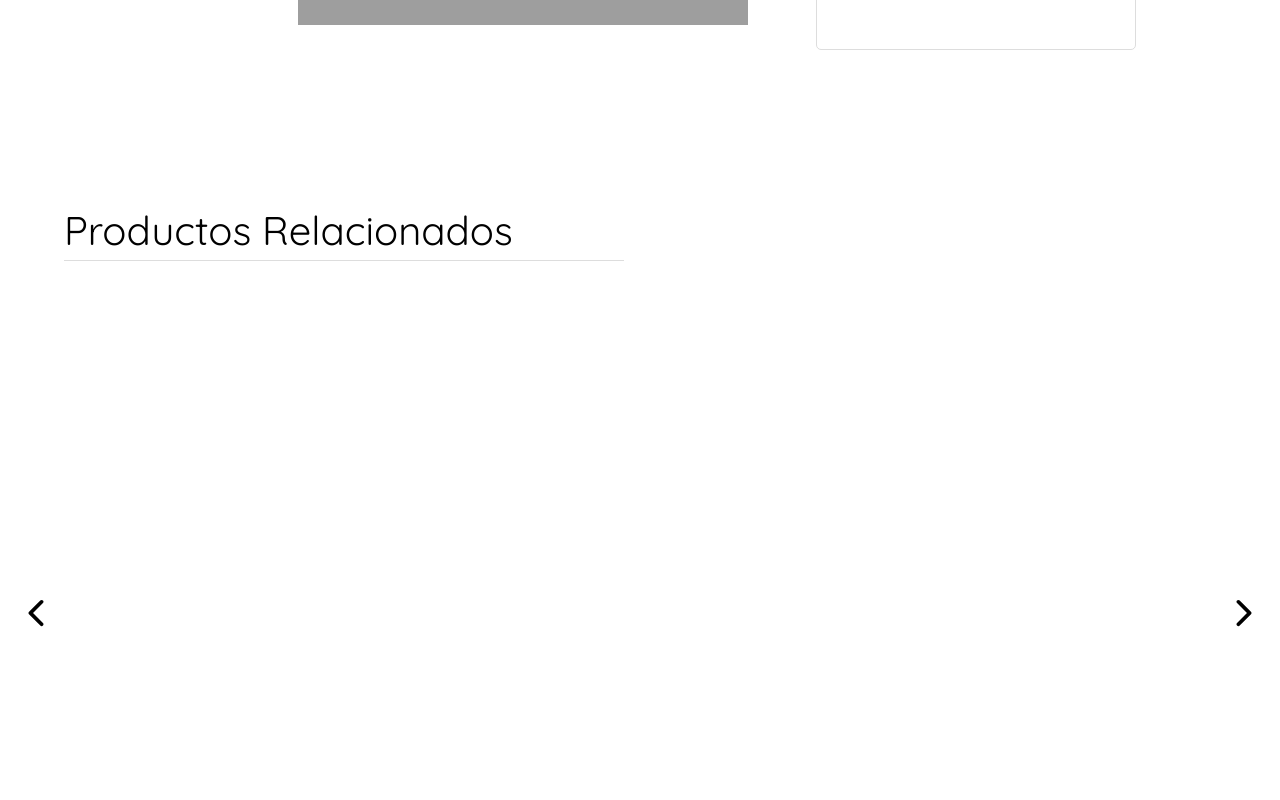
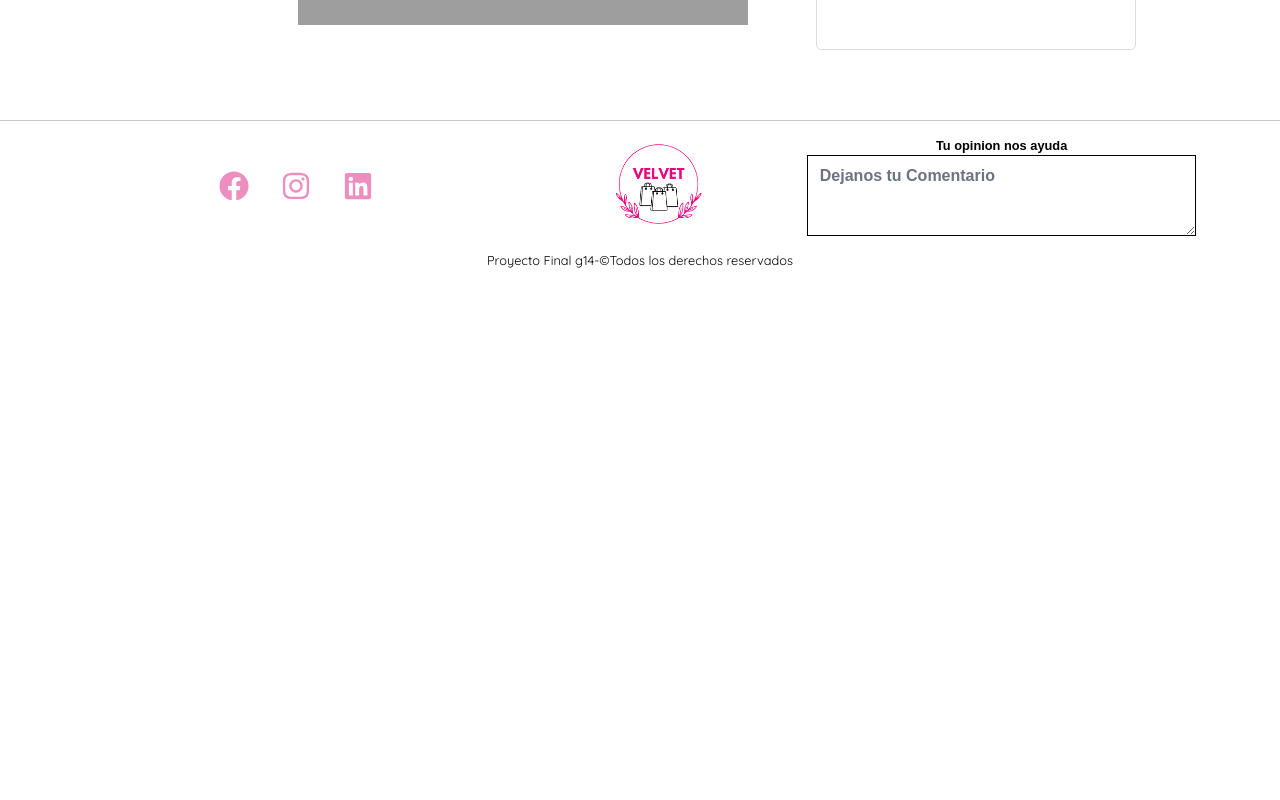
Before and after one commit to RodriguezLorena/proyectofinalG15, a React (Create React App) app: page /product/1 in a window 1280 px wide. Shown: the part 620-1420 px from the top of the page. After the commit the page ends 891 px from the top, so only its background shows below. Built offline with nearby package versions, Linux system fonts and the light colour scheme; grey boxes are pictures that could not be loaded.

Commit message:
arrreglado detail

```diff
--- a/src/components/Detail/DetailProduct.jsx
+++ b/src/components/Detail/DetailProduct.jsx
@@ -19,14 +19,11 @@ export default function ProductDetail() {
   const { id } = useParams();
   const IdProduct = useSelector((state) => state.detailProduct);
   const productsAll = useSelector((state) => state.productsAll);
-  const dispath=useDispatch()
+  const dispath = useDispatch();
   const addCart = (id) => {
     console.log(id);
     dispath(addToCart(id));
   };
-  const filterForCategory = productsAll.filter(
-    (element) => element.category == IdProduct[0].category
-  );
 
   const [state, setState] = useState(true);
 
@@ -34,11 +31,12 @@ export default function ProductDetail() {
     dispatch(GetDetail(id)).then(() => setState(false));
   }, [dispatch, id]);
 
+  // const filterForCategory = productsAll.filter(
+  //   (element) => element.category == IdProduct[0].category
+  // );
   if (state) {
     return <div>Cargando...</div>;
   }
-
-
 
   return (
     <div className={style.content}>
@@ -79,12 +77,16 @@ export default function ProductDetail() {
           </h3>
           <div className={style.buyCarrito}>
             <button className={style.buy}>Comparar ya</button>
-            <MdOutlineShoppingCart className={style.carrito} size="40px" onClick={()=>addCart(id)}/>
+            <MdOutlineShoppingCart
+              className={style.carrito}
+              size="40px"
+              onClick={() => addCart(id)}
+            />
           </div>
         </div>
       </div>
 
-      <div className={style.contentRealciones}>
+      {/* <div className={style.contentRealciones}>
         <div className="h-56  sm:h-1/2  xl:h-screen  w-full mt-20 2xl:h-96">
           <h3 className={style.titleCarrusel}>Productos Relacionados</h3>
           <Carousel
@@ -148,19 +150,8 @@ export default function ProductDetail() {
             </div>
           </Carousel>
         </div>
-        {/* {filterForCategory &&
-          filterForCategory.map((element) => {
-            return (
-              <Card
-                name={element.name}
-                image={element.images[0].img}
-                price={element.price}
-                id={element.id}
-                key={element.id}
-              />
-            );
-          })} */}
-      </div>
+
+      </div> */}
       <Footer />
     </div>
   );
```
